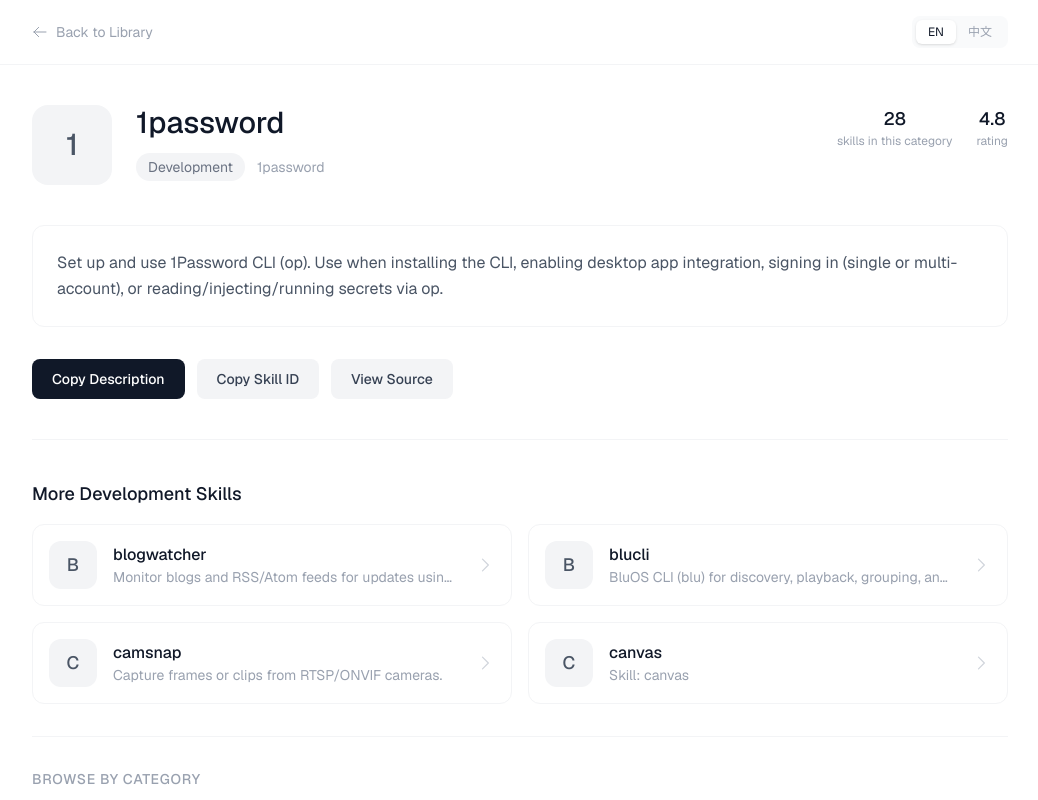
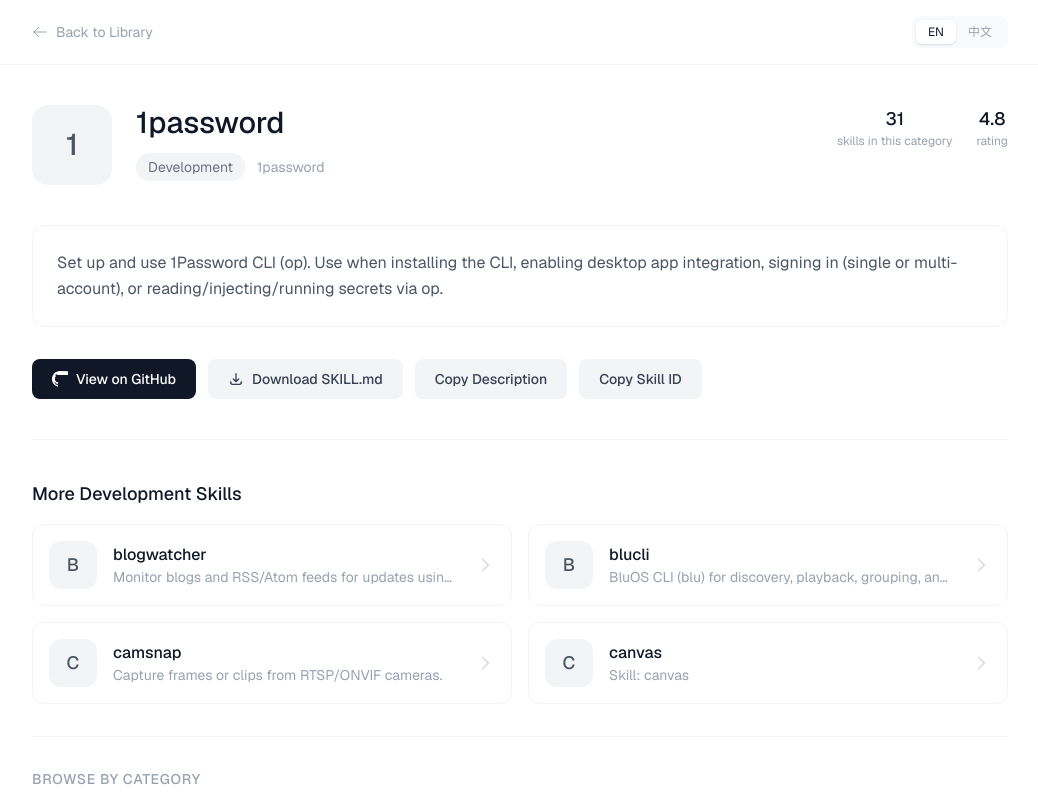
Before and after one commit to huangqianqian120/skillslibrary, a Next.js app: page /skill/1password in a window 1280 px wide. Shown: the top 800 px of the page, without its empty margins (120-1158 px from the left). Built offline with nearby package versions, Linux system fonts and the light colour scheme.

Commit message:
Add 3 Baidu Maps skills from GitHub
- bmap-jsapi-gl: Baidu Map JSAPI WebGL development guide
- bmap-jsapi-three: MapVThree 3D map visualization library
- jsapi-ui-kit: Lightweight UI component library

Source: https://github.com/baidu-maps/jsapi-skills

```diff
--- a/app/skill/[id]/page.tsx
+++ b/app/skill/[id]/page.tsx
@@ -12,23 +12,22 @@ const translations = {
     backToLibrary: 'Back to Library',
     copyDescription: 'Copy Description',
     copySkillId: 'Copy Skill ID',
-    viewSource: 'View Source',
+    viewOnGitHub: 'View on GitHub',
+    downloadSkill: 'Download SKILL.md',
     skillsInCategory: 'skills in this category',
     views: 'views',
     rating: 'rating',
     moreSkills: 'More {category} Skills',
     browseCategory: 'Browse by Category',
     notFound: 'Skill Not Found',
-    notFoundDesc: 'The skill you\'re looking for doesn\'t exist.',
-    quickActions: 'Quick Actions',
-    installation: 'Installation',
-    usage: 'Usage',
+    notFoundDesc: "The skill you're looking for doesn't exist.",
   },
   zh: {
     backToLibrary: '返回技能库',
     copyDescription: '复制描述',
     copySkillId: '复制技能 ID',
-    viewSource: '查看源码',
+    viewOnGitHub: '在 GitHub 查看',
+    downloadSkill: '下载 SKILL.md',
     skillsInCategory: '个同类技能',
     views: '次浏览',
     rating: '评分',
@@ -36,9 +35,6 @@ const translations = {
     browseCategory: '按分类浏览',
     notFound: '技能未找到',
     notFoundDesc: '您查找的技能不存在。',
-    quickActions: '快捷操作',
-    installation: '安装',
-    usage: '使用',
   },
 }
 
@@ -171,9 +167,31 @@ export default function SkillPage() {
 
           {/* Actions */}
           <div className="flex flex-wrap gap-3 mb-10">
+            <a
+              href={`https://github.com/openclaw/openclaw/tree/main/skills/${skill.id}`}
+              target="_blank"
+              rel="noopener noreferrer"
+              className="inline-flex items-center px-5 py-2.5 bg-gray-900 text-white rounded-lg hover:bg-gray-800 transition-colors text-sm font-medium"
+            >
+              <svg className="w-4 h-4 mr-2" fill="currentColor" viewBox="0 0 24 24">
+                <path d="M12 0c-6.626 0-12 5.373-12 12 0 5.302 3.438 9.8 8.207 11.387.599.111.793-.261.793-.577v-2.234c-3.338.726-4.033-1.416-4.033-1.416-.546-1.387-1.333-1.756-1.333-1.756-1.089-.745.083-.729.083-.729 1.205.084 1.839 1.237 1.839 1.237 1.07 1.834 2.807 1.304 3.492.997.107-.775.418-1.305.762-1.604-2.665-.305-5.467-1.334-5.467-5.931 0-1.311.469-2.381 1.236-3.221-.124-.303-.535-1.524.117-3.176 0 0 1.008-.322 3.301 1.23.957-.266 1.983-.399 404 1.3.003-.02.005 2.047.138 3.006.404 2.291-1.552 3.297-1.23 3.297-1.23.653 1.653.242 2.874.118 3.176.77.84 1.235 1.911 1.235 3.221 0 4.609-2.807 5.624-5.479 5.921.43.372.823 1.102.823 2.222v3.293c0 .319.192.694.801.576 4.765-1.589 8.199-6.086 8.199-11.386 0-6.627-5.373-12-12-12z"/>
+              </svg>
+              {t('viewOnGitHub', lang)}
+            </a>
+            <a
+              href={`https://raw.githubusercontent.com/openclaw/openclaw/main/skills/${skill.id}/SKILL.md`}
+              target="_blank"
+              rel="noopener noreferrer"
+              className="inline-flex items-center px-5 py-2.5 bg-gray-100 text-gray-700 rounded-lg hover:bg-gray-200 transition-colors text-sm font-medium"
+            >
+              <svg className="w-4 h-4 mr-2" fill="none" stroke="currentColor" viewBox="0 0 24 24">
+                <path strokeLinecap="round" strokeLinejoin="round" strokeWidth={2} d="M4 16v1a3 3 0 003 3h10a3 3 0 003-3v-1m-4-4l-4 4m0 0l-4-4m4 4V4" />
+              </svg>
+              {t('downloadSkill', lang)}
+            </a>
             <button
               onClick={() => navigator.clipboard.writeText(skill.description)}
-              className="px-5 py-2.5 bg-gray-900 text-white rounded-lg hover:bg-gray-800 transition-colors text-sm font-medium"
+              className="px-5 py-2.5 bg-gray-100 text-gray-700 rounded-lg hover:bg-gray-200 transition-colors text-sm font-medium"
             >
               {t('copyDescription', lang)}
             </button>
@@ -182,12 +200,6 @@ export default function SkillPage() {
               className="px-5 py-2.5 bg-gray-100 text-gray-700 rounded-lg hover:bg-gray-200 transition-colors text-sm font-medium"
             >
               {t('copySkillId', lang)}
-            </button>
-            <button
-              onClick={() => window.open(`https://github.com/openclaw/openclaw/tree/main/skills/${skill.id}`, '_blank')}
-              className="px-5 py-2.5 bg-gray-100 text-gray-700 rounded-lg hover:bg-gray-200 transition-colors text-sm font-medium"
-            >
-              {t('viewSource', lang)}
             </button>
           </div>
 
--- a/data/skills.ts
+++ b/data/skills.ts
@@ -58,7 +58,10 @@ export const skills: Skill[] = [
   { id: 'video-frames', name: 'video-frames', description: 'Extract frames or short clips from videos using ffmpeg.', category: 'Development' },
   { id: 'voice-call', name: 'voice-call', description: 'Start voice calls via the OpenClaw voice-call plugin.', category: 'Communication' },
   { id: 'wacli', name: 'wacli', description: 'Send WhatsApp messages to other people or search/sync WhatsApp history via the wacli CLI (not for normal user chats).', category: 'Communication' },
-  { id: 'weather', name: 'weather', description: 'Get current weather and forecasts (no API key required).', category: 'Lifestyle' }
+  { id: 'weather', name: 'weather', description: 'Get current weather and forecasts (no API key required).', category: 'Lifestyle' },
+  { id: 'bmap-jsapi-gl', name: 'bmap-jsapi-gl', description: '百度地图 JSAPI WebGL (BMapGL) 开发指南：地图初始化、覆盖物、事件、图层、路径规划、地理编码等。适用于2D/2.5D地图开发。', category: 'Development' },
+  { id: 'bmap-jsapi-three', name: 'bmap-jsapi-three', description: '百度地图 JSAPI Three (MapVThree)：基于three.js的二三维一体化地图可视化库，支持3D模型加载、地理数据可视化、测量编辑、环境渲染等。', category: 'Development' },
+  { id: 'jsapi-ui-kit', name: 'jsapi-ui-kit', description: '百度地图轻量级UI组件库 (@baidumap/jsapi-ui-kit)，提供 PlaceSearch（地点搜索）和 PlaceDetail（POI详情展示）组件。', category: 'Development' }
 ]
 
 export const categories = [
```
